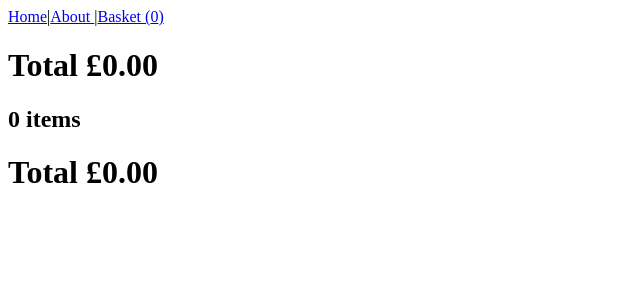
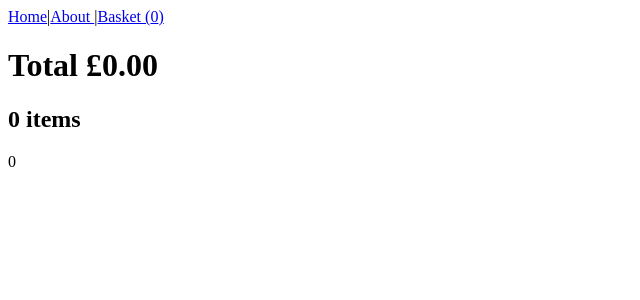
Before and after one commit to black-codher-bootcamp-2022-daly/unit-04-react-assessment-suzi01, a React (Create React App) app: page /basket in a window 1280 px wide. Shown: the top 300 px of the page, without its empty margins (0-640 px from the left). Built offline with nearby package versions, Linux system fonts and the light colour scheme.

Commit message:
Continue to working on test:  ProductList functionality › Displays empty product list

```diff
--- a/src/App.js
+++ b/src/App.js
@@ -18,6 +18,7 @@ function App() {
   const [term, setTerm] = useState("")
 
 
+  console.log(products.length)
   function addToBasket(id){
     console.log(id)
     products.map(product => {
--- a/src/components/Basket.js
+++ b/src/components/Basket.js
@@ -19,7 +19,7 @@ const Basket = ({basket, ...props}) => {
     {/* {products.length !== 0 && products.map(product => <Product key={product.id} media={product} addToBasket={props.addToBasket}/>)} */}
     {/* {basket.length ===0 ? 'Sorry, no items in basket' : <Product location="basket" products={basket} />} */}
     {basket.map(basketItem =>
-      <Product inBasket={true} key={basketItem.trackId} item={basketItem} removeFromBasket={removeFromBasket} />
+      <Product location={location} key={basketItem.trackId} item={basketItem} removeFromBasket={removeFromBasket} />
      )}
     <BasketTotal basketTotal={props.basketTotal}/>
   </>
--- a/src/components/BasketTotal.js
+++ b/src/components/BasketTotal.js
@@ -4,7 +4,7 @@ const BasketTotal = (props) => {
   console.log('total',props)
   return (
     <div>
-      <h1>Total £{props.basketTotal === 0 ? `0.00` : `${props.basketTotal}`}</h1>
+      <div>{props.basketTotal}</div>
     </div>
   )
 }
```
